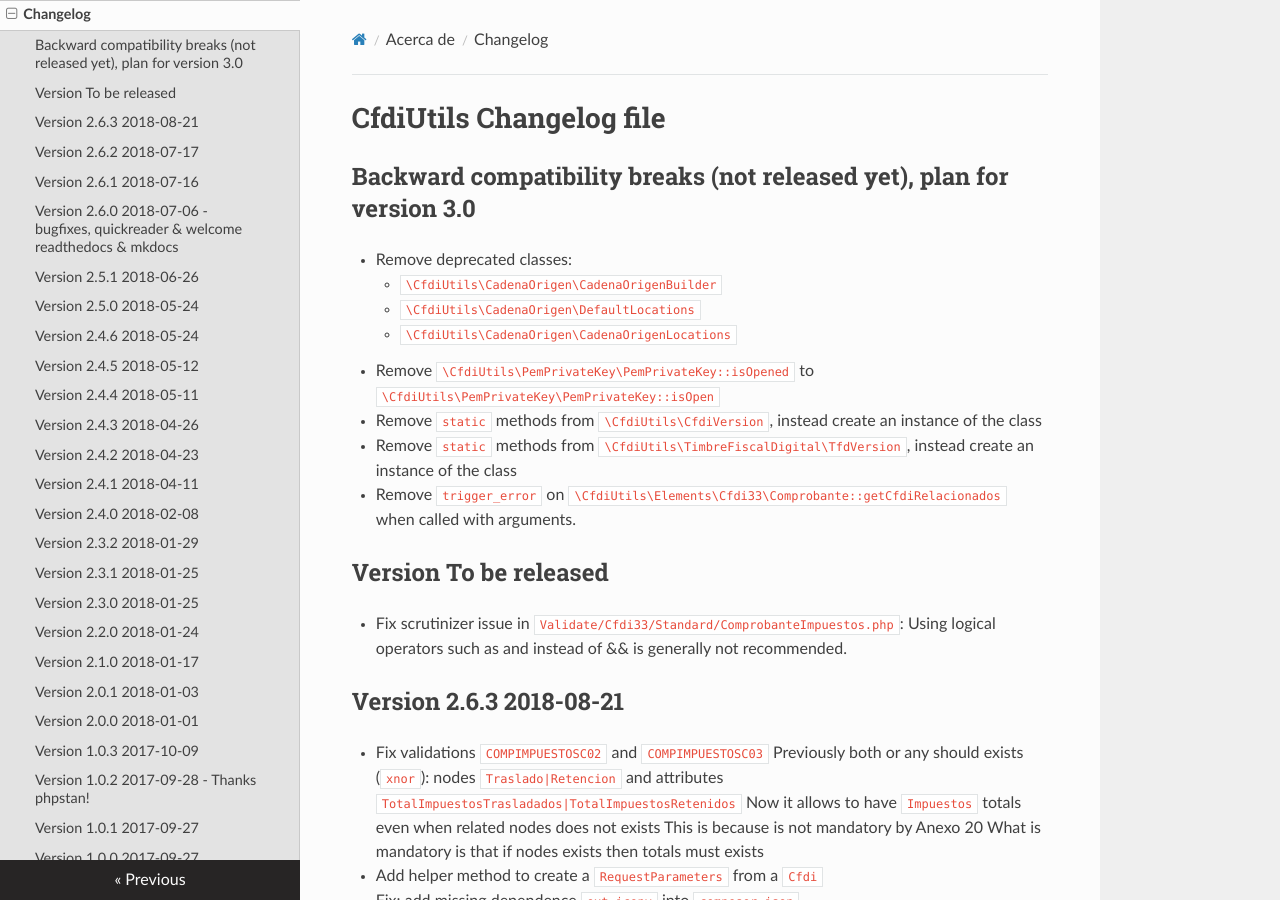
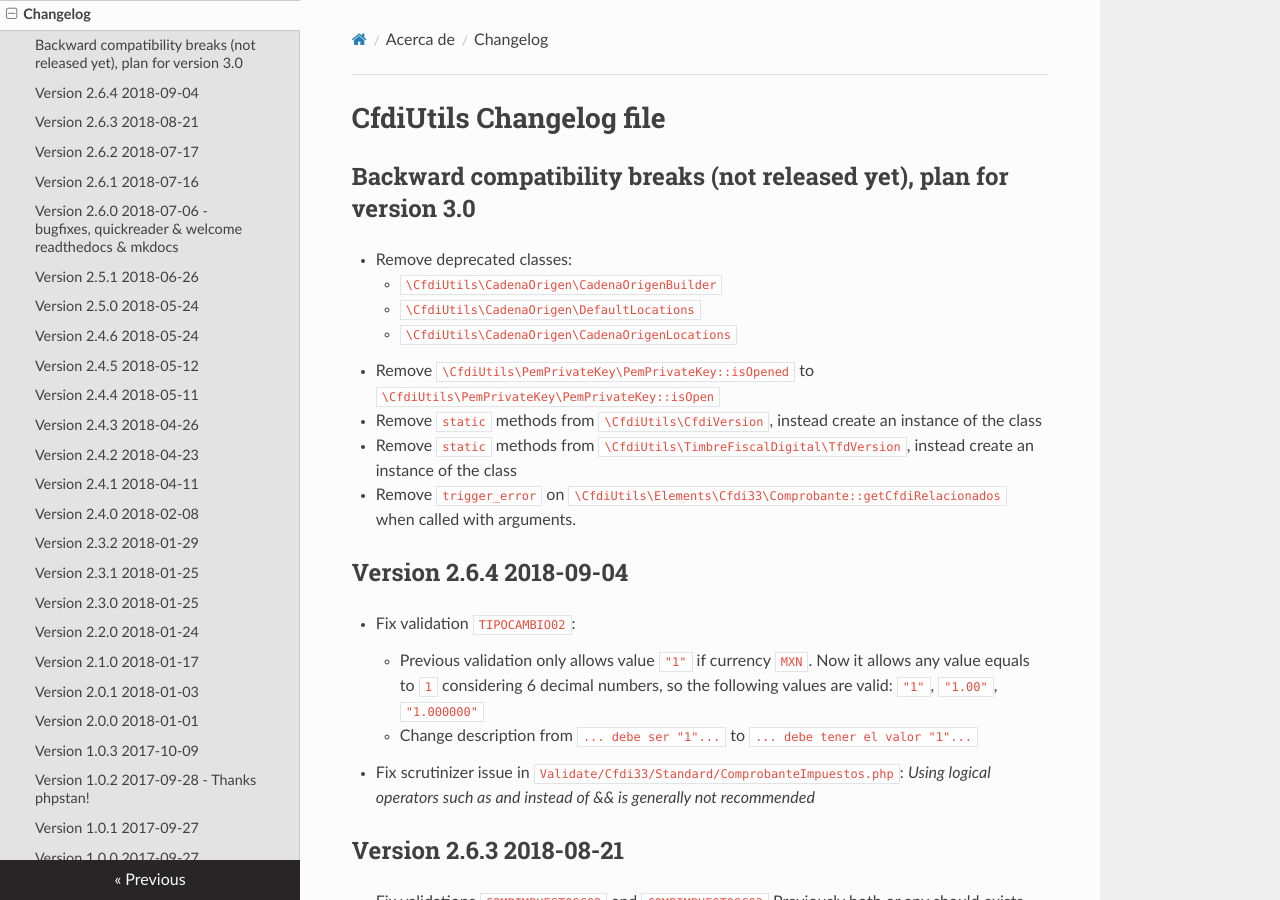
Before and after one commit to eclipxe13/CfdiUtils, an MkDocs documentation site: the page built from docs/CHANGELOG.md, in a window 1280 px wide and 900 px high. Built offline with MkDocs 1.6.1, drawn with Linux system fonts in a browser that asks for light colours; nearby versions of some CDN libraries; old or Windows-style settings are respelled for this version of MkDocs.

Commit message:
Fix validation `TIPOCAMBIO02`

```diff
--- a/docs/CHANGELOG.md
+++ b/docs/CHANGELOG.md
@@ -12,10 +12,15 @@
 - Remove `trigger_error` on `\CfdiUtils\Elements\Cfdi33\Comprobante::getCfdiRelacionados` when called with arguments.
 
 
-## Version To be released
+## Version 2.6.4 2018-09-04
 
+- Fix validation `TIPOCAMBIO02`:
+    - Previous validation only allows value `"1"` if currency `MXN`.
+      Now it allows any value equals to `1` considering 6 decimal numbers, so the following values
+      are valid: `"1"`, `"1.00"`, `"1.000000"`
+    - Change description from `... debe ser "1"...` to `... debe tener el valor "1"...`
 - Fix scrutinizer issue in `Validate/Cfdi33/Standard/ComprobanteImpuestos.php`:
-  Using logical operators such as and instead of && is generally not recommended.
+  *Using logical operators such as and instead of && is generally not recommended*
 
 
 ## Version 2.6.3 2018-08-21
```
Also changed, not shown: docs/validar/validaciones-estandar.md (+1 -1 lines), 2 other files.
